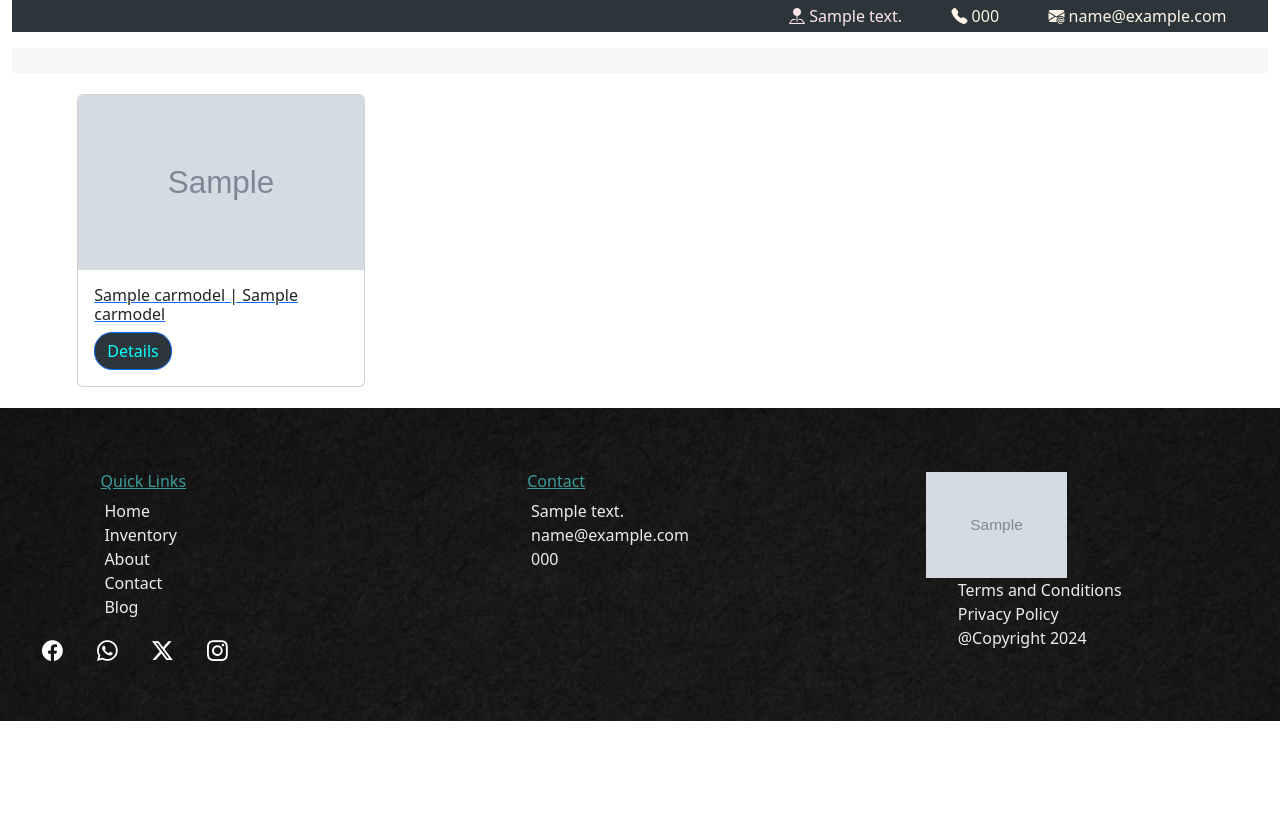
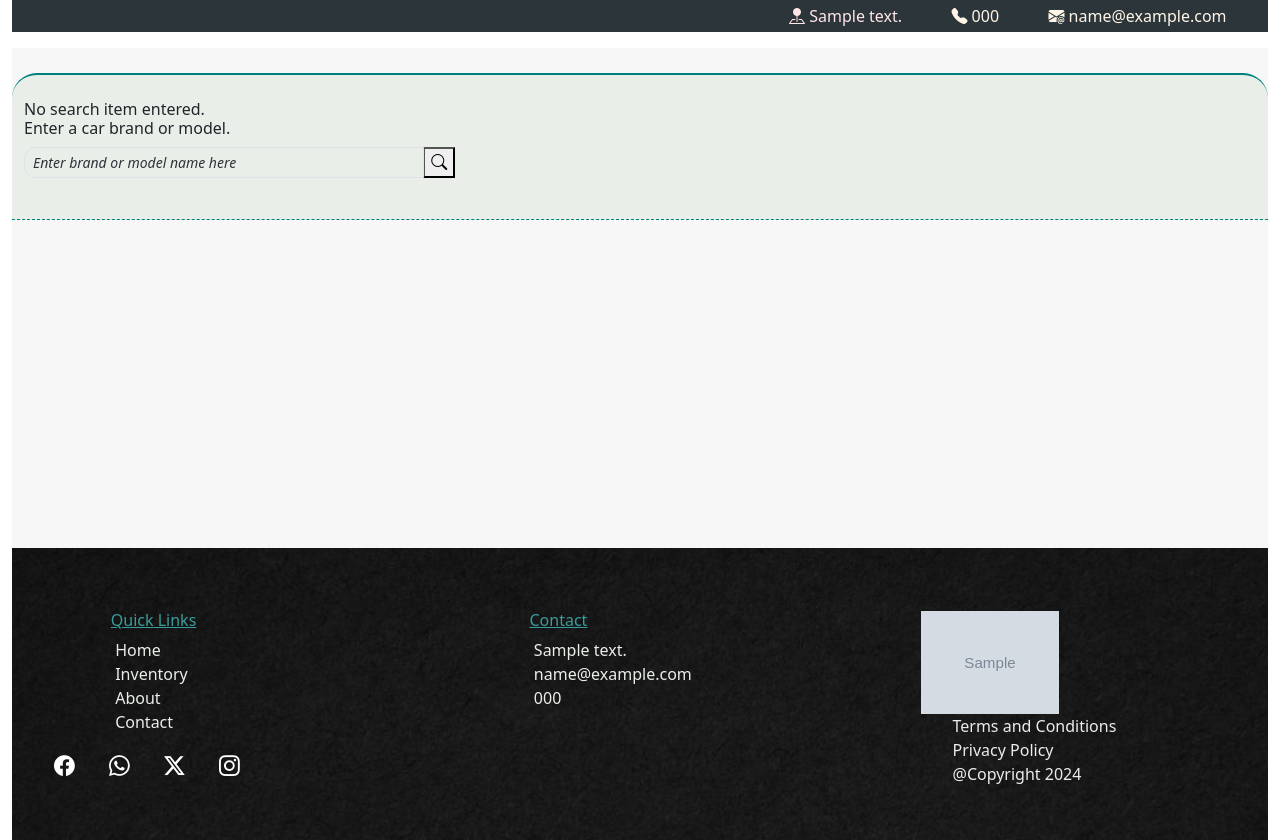
Before and after one commit to worladev/jjodem, a Django app: page /search/ in a window 1280 px wide. Shown: the part 76-916 px from the top of the page. Before the commit the page ends 797 px from the top, so only its background shows below. Run offline with Django 5.2, Linux system fonts and the light colour scheme; tables that the repository leaves empty hold one stand-in row (values such as "Sample post"); grey boxes marked "Sample" are stand-in pictures; parts of the project's set-up code (start-up, migrations or seed data) failed here and were passed over; some libraries are stand-ins or nearby versions.

Commit message:
UI enhancement to the search template

```diff
--- a/rentals/static/rentals/css/base.css
+++ b/rentals/static/rentals/css/base.css
@@ -144,3 +144,11 @@ div .container-fluid{
     color: #008080;
     text-decoration: underline;
 }
+
+/*SEARCH TEMPLATE*/
+.search-div{
+    min-height: 500px !important;
+}
+.inner-search-form{
+    width: 35%;
+}
--- a/rentals/templates/rentals/home.html
+++ b/rentals/templates/rentals/home.html
@@ -14,7 +14,7 @@
         </div>
         <div class="col-5 home-intro-landing"><!--INTRO SPOT-->
             {% for info in shop_info %}
-                <a href=""><img src="{{info.logo.url}}" alt="JJODEM"></a>
+                <img src="{{info.logo.url}}" alt="JJODEM">
                 <P>{{info.slogan}}</P>
                 <a href="{% url 'inventory-list' %}">
                     <p class="btn btn-outline-info home-intro-landing-btn">Check Available Vehicles</p>
--- a/rentals/templates/rentals/search.html
+++ b/rentals/templates/rentals/search.html
@@ -3,9 +3,27 @@
 {% block content %}
     {% include 'navbar.html' %}
 
-    <div class="row home-main-div" style="background-color: #F7F7F7;"></div>
-    {% if search_car %}
-        {% for car in search_car %}
+    <div class="row home-main-div search-div" style="background-color: #F7F7F7;">
+        {% if safe_query %}
+            <div class="about-view-div">
+                <h4>Available "{{safe_query}}" cars</h4>
+
+                {% with results.count as total_results %}
+                    <p>Found {{total_results}} car{{total_results|pluralize}} matching "{{safe_query}}"</p>
+                {% endwith %}
+                <form action="{% url 'search' %}" method="GET" class="inner-search-form">
+                    {% csrf_token %}
+                    <div class="input-group mb-3">
+                        <input type="text" class="form-control form-control-sm form-style"
+                                name="search-data" placeholder="Enter brand or model name here">
+                        <button type="submit" class="btn-dark">
+                            <i class="bi bi-search"></i>
+                        </button>
+                    </div>
+                </form>
+                <hr>
+
+                {% for car in results %}
                     <div class="col-4">
                         <a href="{% url 'car-detail' car.id %}">
                             <div class="card home-card" style="width: 18rem;">
@@ -18,6 +36,21 @@
                         </a>
                     </div>
                 {% endfor %}
+            </div>
+        {% else %}
+            <div class="about-view-div">
+                <h6>No search item entered. <br> Enter a car brand or model.</h6>
+                <form action="{% url 'search' %}" method="GET" class="inner-search-form">
+                    {% csrf_token %}
+                    <div class="input-group mb-3">
+                        <input type="text" class="form-control form-control-sm form-style"
+                                name="search-data" placeholder="Enter brand or model name here">
+                        <button type="submit" class="btn-dark">
+                            <i class="bi bi-search"></i>
+                        </button>
+                    </div>
+                </form>
+            </div>
         {% endif %}
     </div>
 
--- a/templates/footer.html
+++ b/templates/footer.html
@@ -22,7 +22,6 @@
                     <li><a href="{% url 'inventory-list' %}">Inventory</a></li>
                     <li><a href="{% url 'about' %}">About</a></li>
                     <li><a href="{% url 'about' %}">Contact</a></li>
-                    <li><a href="">Blog</a></li>
                 </ul>
             </div>
 
```
Lines whose indentation alone changed are shown as unchanged.
